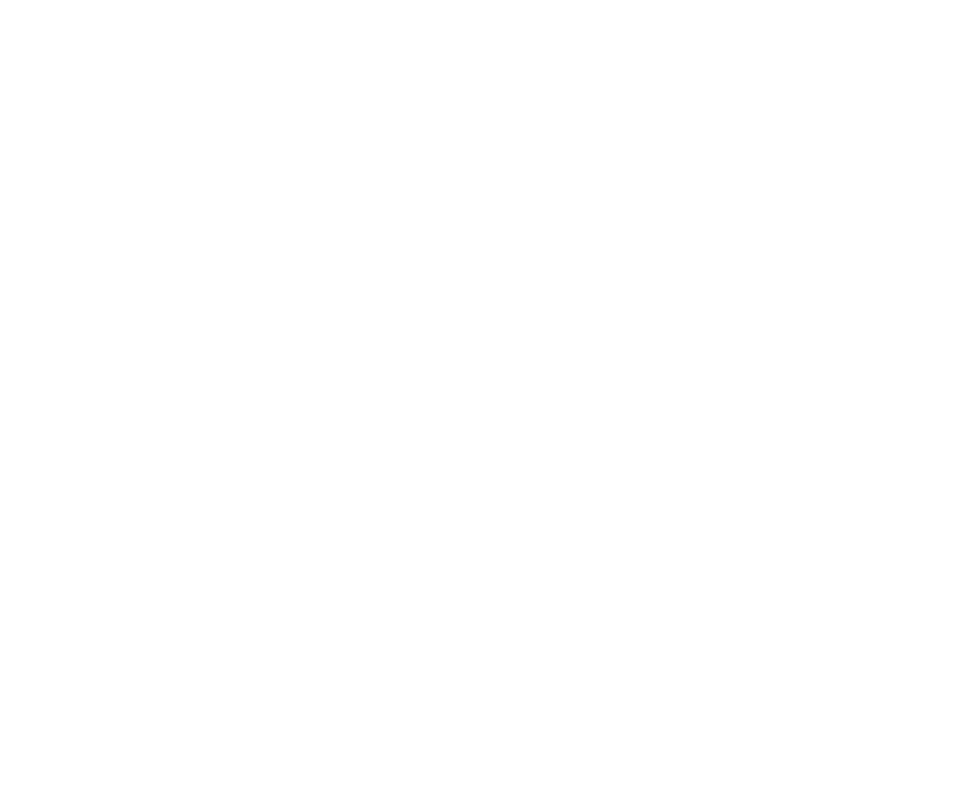
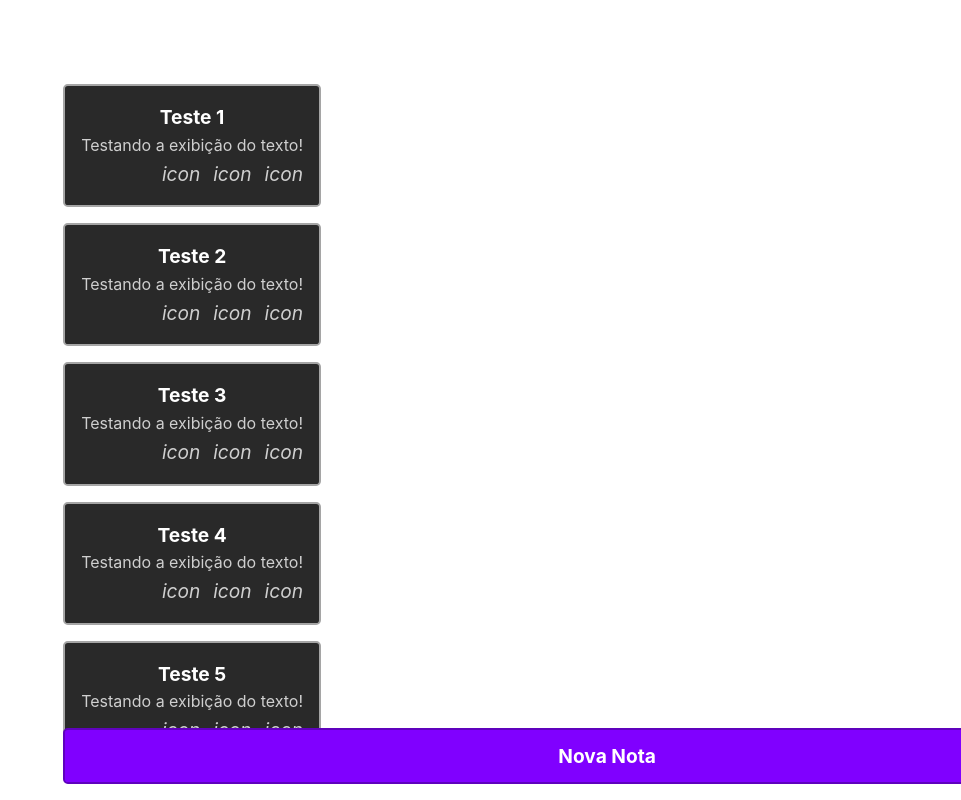
Before and after one commit to Beteenn/tanamao, a Vue app: page /notes in a window 1280 px wide. Before the commit this address had no page. Shown: the whole page, without its empty margins (319-1280 px from the left). Built offline with nearby package versions, Linux system fonts and the light colour scheme.

Commit message:
FEAT: Inicia desenvolvimento sobre a tela de notas

```diff
--- a/src/assets/main.css
+++ b/src/assets/main.css
@@ -33,3 +33,31 @@
     padding: 0 2rem;
   }
 }
+
+.title {
+  color: white;
+  text-align: center;
+  font-weight: bold;
+}
+
+.primary-button {
+  cursor: pointer;
+  display: flex;
+  color: white;
+  justify-content: center;
+  align-items: center;
+  font-weight: bold;
+  background-color: #8000ff;
+  border: 0.15rem solid #5f02bd;
+  font-size: 1.2rem;
+  height: 7vh;
+  border-radius: 0.3rem;
+  position: fixed;
+  bottom: 1rem;
+  width: 85vw;
+}
+
+.primary-button:hover {
+  background-color: #6f00df;
+  transition-duration: 0.3s;
+}
--- a/src/router/index.ts
+++ b/src/router/index.ts
@@ -1,5 +1,6 @@
 import { createRouter, createWebHistory } from 'vue-router'
 import HomeView from '../views/HomeView.vue'
+import NotesView from '@/views/NotesView.vue'
 
 const router = createRouter({
   history: createWebHistory(import.meta.env.BASE_URL),
@@ -8,6 +9,11 @@
       path: '/',
       name: 'home',
       component: HomeView
+    },
+    {
+      path: '/notes',
+      name: 'notes',
+      component: NotesView
     }
   ]
 })
--- a/src/views/HomeView.vue
+++ b/src/views/HomeView.vue
@@ -1,6 +1,6 @@
 <script setup lang="ts">
 import TopicCard from '@/components/TopicCard.vue'
-import NoteCard from '@/components/NoteCard.vue'
+import router from '@/router';
 
 const topics = [
   { name: 'Tomadores' },
@@ -22,7 +22,7 @@
     </header>
 
     <div class="topics-list">
-      <TopicCard v-for="topic in topics" :name="topic.name" />
+      <TopicCard v-for="topic in topics" :name="topic.name" @click="router.push('/notes')" />
     </div>
 
     <div class="primary-button">Novo Tópico</div>
@@ -30,36 +30,8 @@
 </template>
 
 <style scoped>
-.title {
-  color: white;
-  text-align: center;
-  font-weight: bold;
-}
-
 .topics-list {
   height: 77vh;
   overflow: auto;
 }
-
-.primary-button {
-  cursor: pointer;
-  display: flex;
-  color: white;
-  justify-content: center;
-  align-items: center;
-  font-weight: bold;
-  background-color: #8000ff;
-  border: 0.15rem solid #5f02bd;
-  font-size: 1.2rem;
-  height: 7vh;
-  border-radius: 0.3rem;
-  position: fixed;
-  bottom: 1rem;
-  width: 85vw;
-}
-
-.primary-button:hover {
-  background-color: #6f00df;
-  transition-duration: 0.3s;
-}
 </style>
--- /dev/null
+++ b/src/views/NotesView.vue
@@ -0,0 +1,29 @@
+<script setup lang="ts">
+import NoteCard from '@/components/NoteCard.vue'
+
+const notes = [
+    { title: 'Teste 1', text: "Testando a exibição do texto!" },
+    { title: 'Teste 2', text: "Testando a exibição do texto!" },
+    { title: 'Teste 3', text: "Testando a exibição do texto!" },
+    { title: 'Teste 4', text: "Testando a exibição do texto!" },
+    { title: 'Teste 5', text: "Testando a exibição do texto!" },
+]
+</script>
+
+<template>
+    <main>
+        <header>
+            <h1 class="title">TaNaMao</h1>
+        </header>
+
+        <div>
+            <NoteCard v-for="note in notes" :title="note.title" :text="note.text"/>
+        </div>
+
+        <div class="primary-button">Nova Nota</div>
+    </main>
+</template>
+
+<style scoped>
+
+</style>
```
